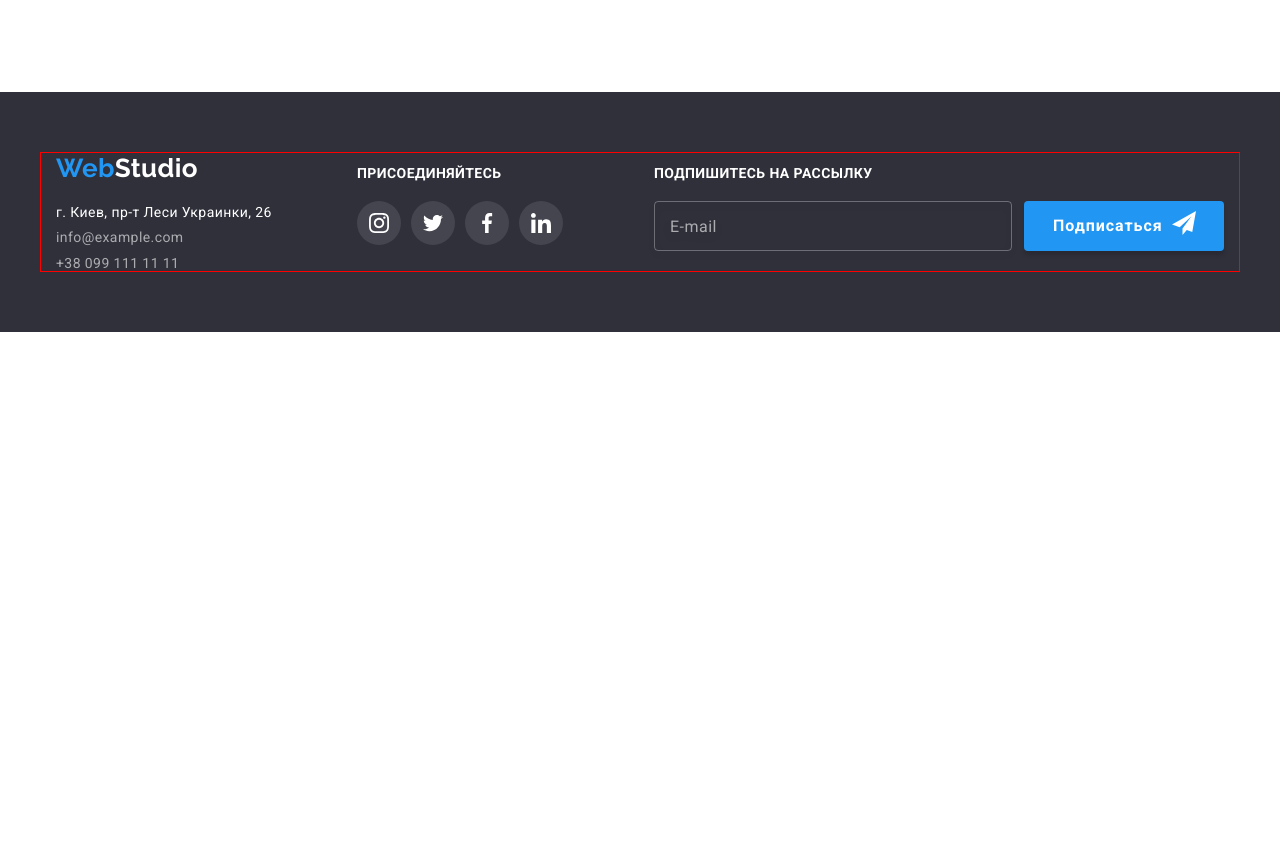
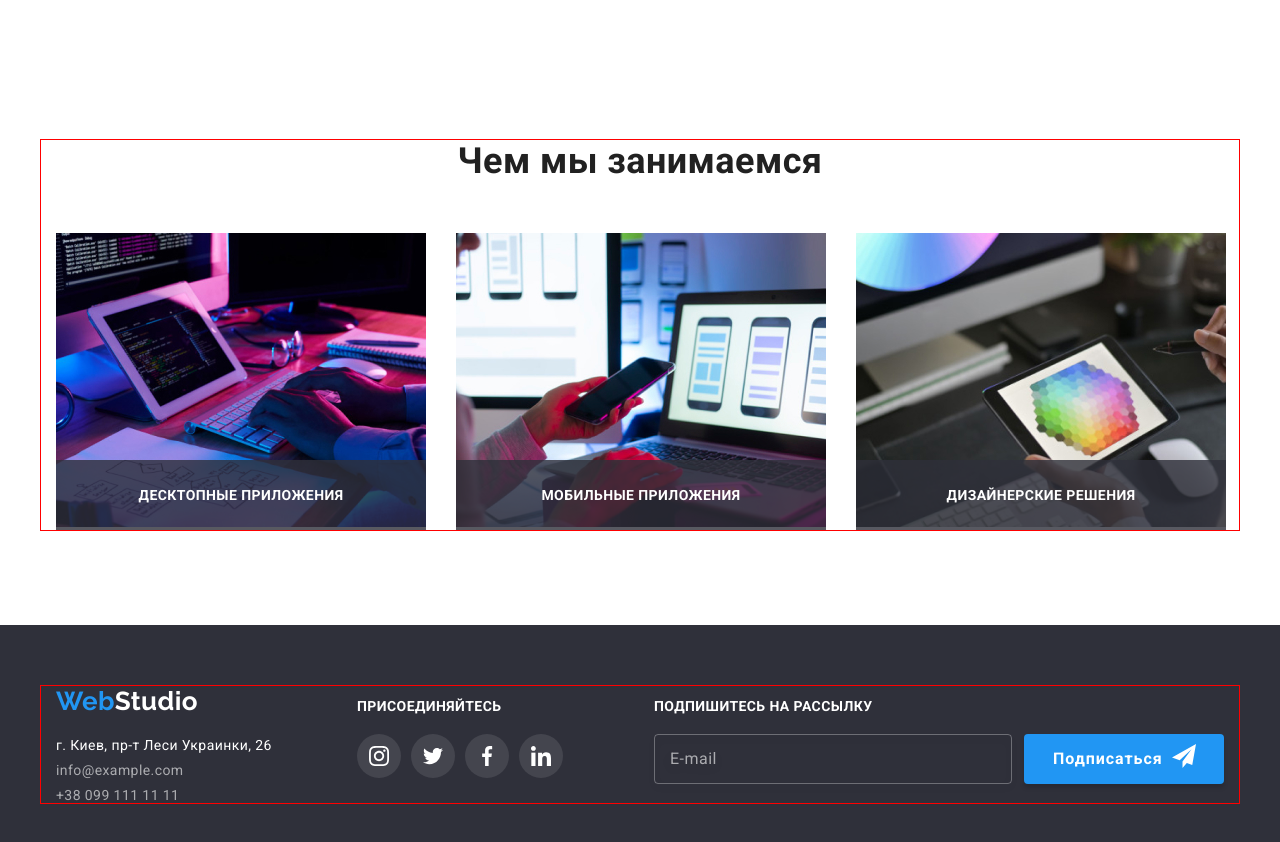
Before and after one commit to Evgusha/goit-markup-hw-08, a plain HTML site: page index.html in a window 1280 px wide. Shown: the part 1031-1873 px from the top of the page. Before the commit the page ends 1363 px from the top, so only its background shows below. Drawn offline with nearby package versions, Linux system fonts and the light colour scheme.

Commit message:
section-pictures

```diff
--- a/index.html
+++ b/index.html
@@ -316,14 +316,14 @@
           </ul>
         </div>
       </section>
-      <!-- <section class="section">
+      <section class="section pictures-section">
         <div class="container">
           <h2 class="pictures__title title__down">Чем мы занимаемся</h2>
           <ul class="pictures__list list">
             <li class="pictures__img--fon">
               <img
-              srcset="./img/верстка.jpg 1x, ./img/верстка@2x.jpg 2x"
-                src="./img/верстка.jpg"
+                srcset="./img/verstka@1x.jpg 1x, ./img/verstka@1x.jpg 2x"
+                src="./img/verstka.jpg"
                 class="pictures__img"
                 alt="делает верстку на компьютере"
                 width="370"
@@ -332,7 +332,8 @@
             </li>
             <li class="pictures__img--fon">
               <img
-                src="./img/дизайн.jpg"
+                srcset="./img/desigin@1x.jpg 1x, ./img/desigin@2x.jpg 2x"
+                src="./img/desigin.jpg"
                 class="pictures__img"
                 alt="создает дизайн макета"
                 width="370"
@@ -341,7 +342,8 @@
             </li>
             <li class="pictures__img--fon">
               <img
-                src="./img/цвета.jpg"
+                srcset="./img/colors@1x.jpg 1x, ./img/colors@2x.jpg 2x"
+                src="./img/colors.jpg"
                 class="pictures__img"
                 alt="выбирает цвета на палитре планшета"
                 width="370"
@@ -350,7 +352,7 @@
             </li>
           </ul>
         </div>
-      </section> -->
+      </section>
       <!-- <section class="team-section section">
         <div class="container">
           <h2 class="team__title--list title__down">Наша команда</h2>
--- a/sass/components/_pictures.scss
+++ b/sass/components/_pictures.scss
@@ -1,5 +1,8 @@
 /*-----PICTURES-----*/
 .pictures-section {
+    @media screen and (max-width: 1199px){
+      display: none;
+    }
     padding-top: 47px;
     padding-bottom: 94px;
 }
--- a/sass/main.scss
+++ b/sass/main.scss
@@ -7,7 +7,7 @@
 @import "./components/hero-modal";
 @import "./components/benefits";
 @import "./components/mob-menu";
-// @import "./components/pictures";
+@import "./components/pictures";
 // @import "./components/team";
 // @import "./components/clients";
 @import "./components/footer";
```
Also changed, not shown: CSS/main.css, CSS/main.min.css, img/colors.jpg (renamed from img/цвета.jpg), img/colors@1x.jpg (added), img/colors@2x..jpg (added), img/desigin.jpg (renamed from img/дизайн.jpg), img/desigin@1x.jpg (added), img/desigin@2x.jpg (added), img/verstka.jpg (renamed from img/верстка.jpg), img/verstka@1x.jpg (added), img/verstka@2x.jpg (added), 2 other files.
